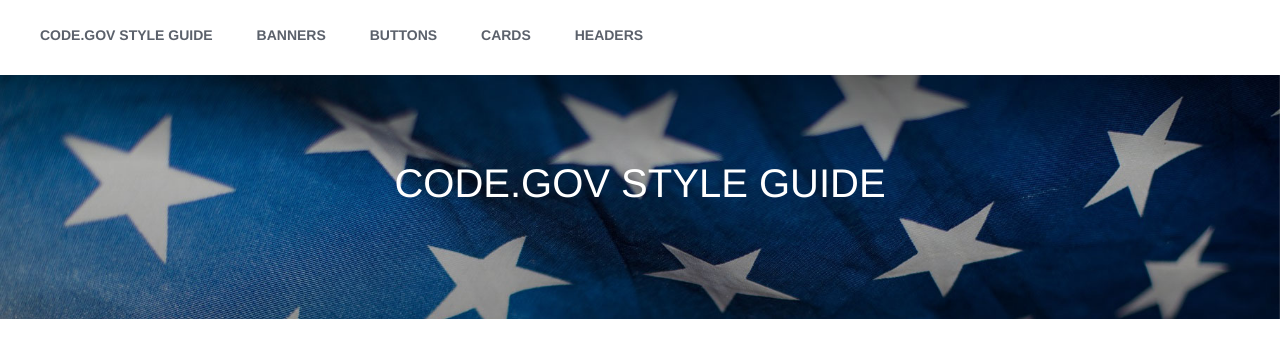
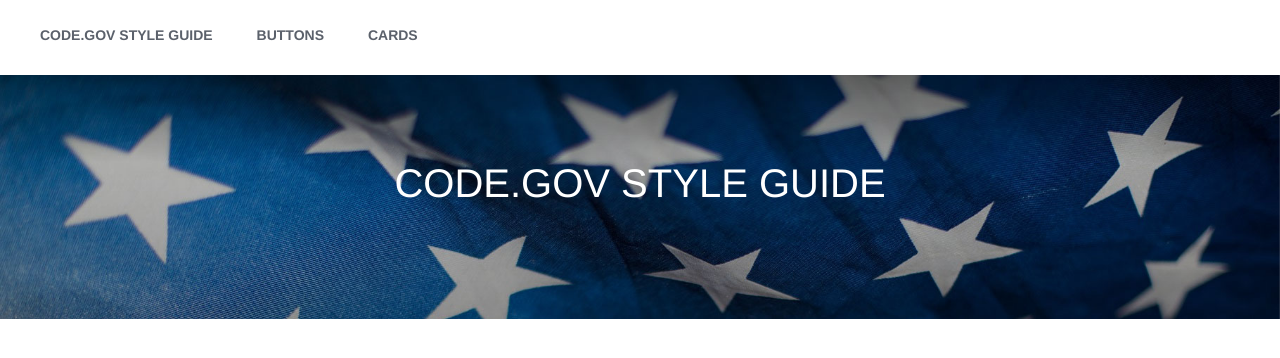
Before and after one commit to GSA/code-gov-style, a Jekyll site: the page built from classes/header.md, in a window 1280 px wide. Shown: the top 358 px of the page. Built offline with Jekyll 4.4.1, drawn with Linux system fonts in a browser that asks for light colours; our own code applies the rules of GitHub Pages for plain Markdown files.

Commit message:
new language in readme and hide non-started sections

```diff
--- a/_includes/header.html
+++ b/_includes/header.html
@@ -2,10 +2,10 @@
   <nav class="app-navigation block block--white">
     <ul class="app-links usa-unstyled-list">
       <li class="app-link"><a class="link link--contrast" href="/code-gov-style">Code.gov Style Guide</a></li>
-      <li class="app-link"><a class="link link--contrast" href="/code-gov-style/classes/banners">Banners</a></li>
+      <!--<li class="app-link"><a class="link link--contrast" href="/code-gov-style/classes/banners">Banners</a></li>-->
       <li class="app-link"><a class="link link--contrast" href="/code-gov-style/classes/buttons">Buttons</a></li>
       <li class="app-link"><a class="link link--contrast" href="/code-gov-style/classes/cards">Cards</a></li>
-      <li class="app-link"><a class="link link--contrast" href="/code-gov-style/classes/headers">Headers</a></li>
+      <!--<li class="app-link"><a class="link link--contrast" href="/code-gov-style/classes/headers">Headers</a></li>-->
     </ul>
   </nav>
 </header>
```
Also changed, not shown: README.md.
